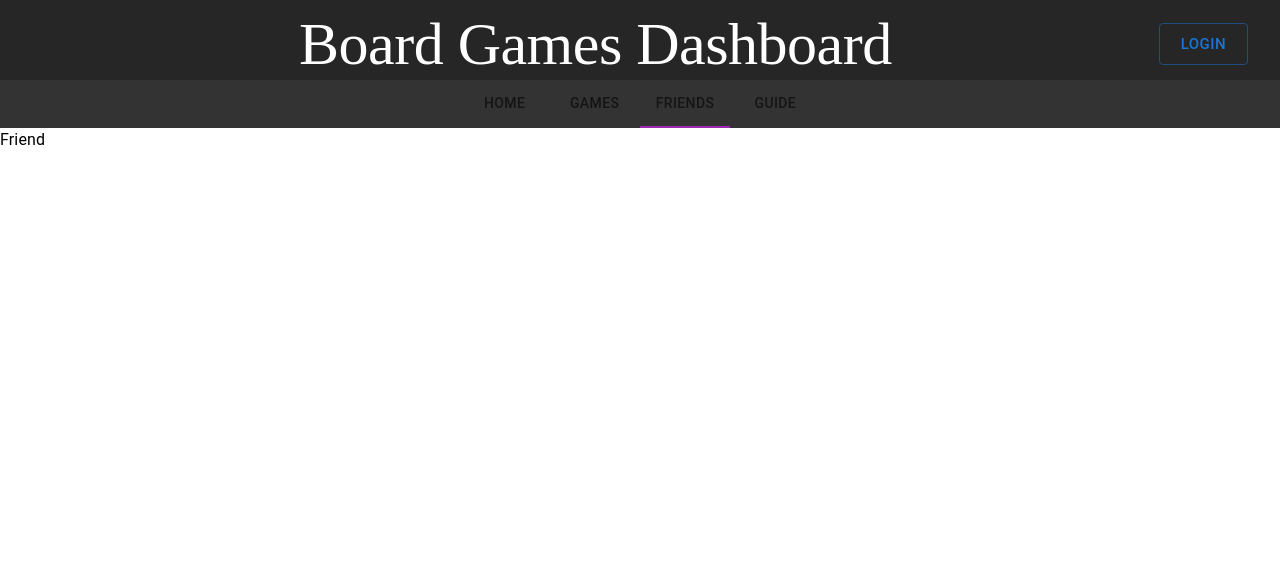
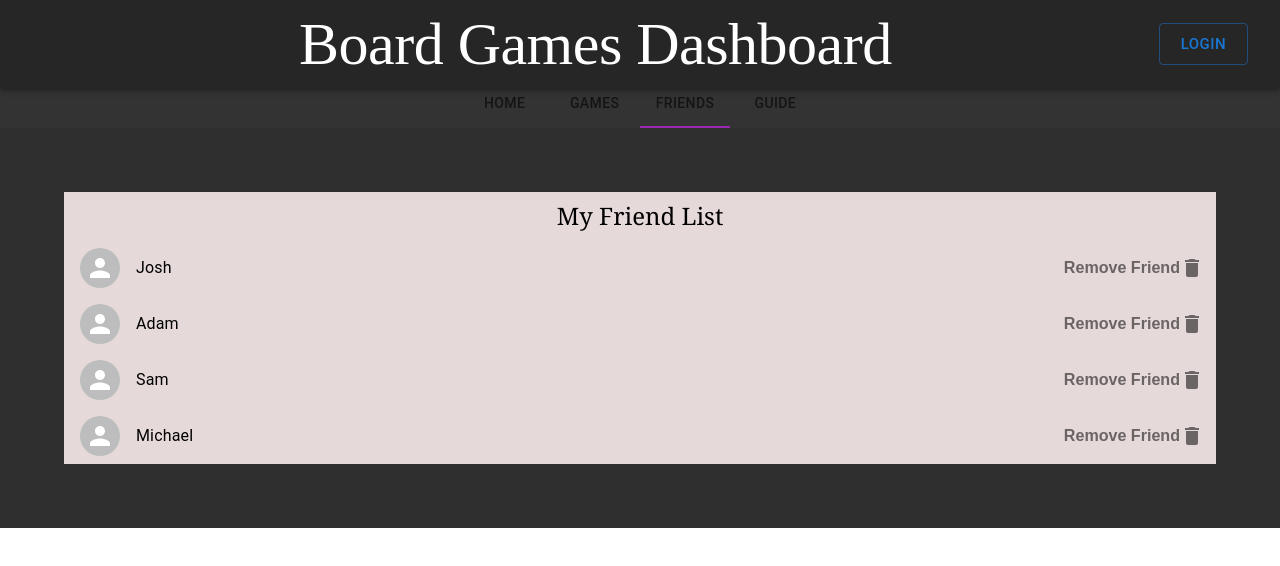
Before and after one commit to Madhur20/BoardGamesDashBoard, a Next.js app: page /friends in a window 1280 px wide. Shown: the top 566 px of the page. Built offline with nearby package versions, Linux system fonts and the light colour scheme.

Commit message:
FriendsPage

```diff
--- a/components/AppBar.tsx
+++ b/components/AppBar.tsx
@@ -8,7 +8,8 @@ import styles from '../styles/Home.module.css'
 
 export default function ButtonAppBar() {
   return (
-    <Box className={styles.container} sx={{ padding: 5, flex: 1 }}>
+    <Box  sx={{ padding: 5, flex: 1 }}>
+    {/* className={styles.container} */}
       <AppBar position="fixed" sx={{ backgroundColor: "#262626", padding: 1 }}>
         <Toolbar>
           <Typography variant="h2" component="div" sx={{ flexGrow: 1, color: 'white', textAlign: 'center', fontFamily: "cursive" }}>
--- a/components/Top.tsx
+++ b/components/Top.tsx
@@ -6,11 +6,14 @@ import styles from '../styles/Home.module.css';
 export default function Top(props: any) {
     return (
         <div>
-            <div className={styles.container1}>
-                <div className={styles.container2}>
+            <div >
+            {/* className={styles.container} */}
+                <div >
+                {/* className={styles.container2} */}
                     <ButtonAppBar></ButtonAppBar>
                 </div>
-                <div className={styles.container2}>
+                <div >
+                {/* className={styles.container2} */}
                     <CenteredTabs page={props.page} />
                 </div>
             </div>
--- /dev/null
+++ b/pages/FriendsList.tsx
@@ -0,0 +1,67 @@
+    import * as React from 'react';
+    import { styled } from '@mui/material/styles';
+    import Box from '@mui/material/Box';
+    import List from '@mui/material/List';
+    import ListItem from '@mui/material/ListItem';
+    import ListItemAvatar from '@mui/material/ListItemAvatar';
+    import ListItemIcon from '@mui/material/ListItemIcon';
+    import ListItemText from '@mui/material/ListItemText';
+    import Avatar from '@mui/material/Avatar';
+    import IconButton from '@mui/material/IconButton';
+    import FormGroup from '@mui/material/FormGroup';
+    import FormControlLabel from '@mui/material/FormControlLabel';
+    import Checkbox from '@mui/material/Checkbox';
+    import Grid from '@mui/material/Grid';
+    import Typography from '@mui/material/Typography';
+    import FolderIcon from '@mui/icons-material/Folder';
+    import DeleteIcon from '@mui/icons-material/Delete';
+    import CenteredTabs from '../components/MenuBar';
+
+    const names = [
+        "Josh",
+        "Adam",
+        "Sam",
+        "Michael"
+    ];
+
+    function generate(element: React.ReactElement) {
+        return names.map((value) =>
+            <ListItem key={value}
+            secondaryAction={
+            <IconButton edge="end" aria-label="delete">
+                <h6>Remove Friend</h6>
+                <DeleteIcon />
+            </IconButton>
+        }>
+        <ListItemAvatar>
+        <Avatar></Avatar>
+        </ListItemAvatar>
+        <ListItemText>{value}</ListItemText>
+    </ListItem>
+        );
+    }
+
+
+    const Demo = styled('div')(({ theme }) => ({
+    backgroundColor: theme.palette.background.paper,
+    }));
+
+    export default function InteractiveList() {
+
+    return (
+        <Box sx={{bgcolor:'#2f2f2f', p:8 }}>
+        {/* <Grid container sx={{p:10, bgcolor:'yellow', alignContent: 'center'}}> */}
+            <Grid item xs sx={{mx:"auto"}} >
+            <Typography sx={{ textAlign: 'center', fontFamily: 'Georgia', bgcolor:'#E6D9D9', color:'black', p:1 }} variant="h5" component="div">
+                My Friend List
+            </Typography>
+            <Demo sx={{bgcolor:'#E6D9D9', alignItem:'center', color:'black'}}>
+                {/* <List dense={dense}> */}
+                {generate(<ListItem></ListItem>)}
+                {/* </List> */}
+            </Demo>
+            </Grid>
+        {/* </Grid> */}
+        </Box>
+    );
+    }
--- a/pages/friends.tsx
+++ b/pages/friends.tsx
@@ -2,12 +2,15 @@ import { Typography } from '@mui/material';
 import { NextPage } from 'next';
 import React from 'react';
 import Top from '../components/Top';
+import InteractiveList from './FriendsList';
 
 const Friend: NextPage = () => {
     return (
         <div>
             <Top page={2} />
-            <Typography>Friend</Typography>
+            <div>
+                <InteractiveList></InteractiveList>
+            </div>
         </div>
     )
 }
--- a/styles/Home.module.css
+++ b/styles/Home.module.css
@@ -12,7 +12,7 @@
   float: none;
   flex-direction: column;
   flex-wrap: wrap;
-  position: sticky;
+  /* position: sticky; */
   padding: 10 ;
 }
 
```
Also changed, not shown: pages/GamesList.tsx (+5 -5 lines).
